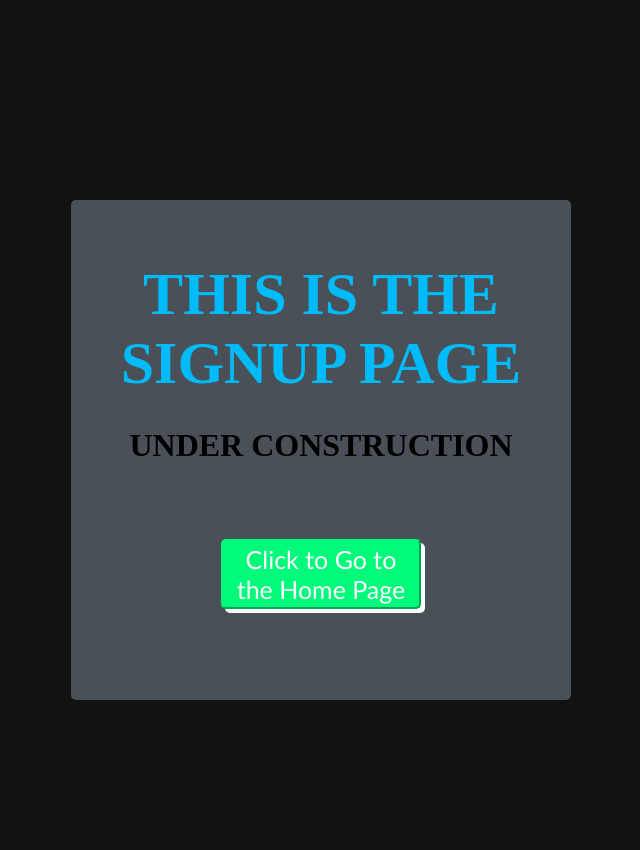
After one commit to MehmetBisen/elite102bankproject, a Flask app: page /signup in a window 1280 px wide. The commit adds this page. Shown: the whole page, without its empty margins (327-967 px from the left). Run offline with Flask 3, Linux system fonts and the light colour scheme; some web fonts are replaced.

Commit message:
Login, Signup, Menu, and Home pages all working

```diff
--- a/main.py
+++ b/main.py
@@ -6,21 +6,27 @@ app = Flask('app')
 def hello_world():
     print(request.headers)
     return render_template(
-        'index.html',
-        user_id=request.headers['X-Replit-User-Id'],
-        user_name=request.headers['X-Replit-User-Name'],
-        user_roles=request.headers['X-Replit-User-Roles'],
-      user_bio=request.headers['X-Replit-User-Bio'],
-      user_profile_image=request.headers['X-Replit-User-Profile-Image'],
-      user_teams=request.headers['X-Replit-User-Teams'],
-      user_url=request.headers['X-Replit-User-Url']
+        'welcome.html'
     )
 
 
-@app.route('/welcomePage')
-def test():
+
+@app.route('/signup')
+def signup():
   return render_template(
-    'welcomePage.html'
+    'signup.html'
+  )
+
+@app.route('/login')
+def login():
+  return render_template(
+    'login.html'
+  )
+
+@app.route('/menu')
+def menu():
+  return render_template(
+    'menu.html'
   )
 
 
--- /dev/null
+++ b/templates/signup.html
@@ -0,0 +1,154 @@
+<!DOCTYPE html>
+<html>
+<head>
+<title>Page Title</title>
+</head>
+  <center>
+    <center>
+      <div class="box">
+        <div class="box-text">
+            <h2>THIS IS THE SIGNUP PAGE</h2>
+        </div>
+        <div>
+          <br>
+          <h1>UNDER CONSTRUCTION</h1>
+          <br>
+          <br>
+          <br>
+          <a href = "https://example102.mehmetbisen.repl.co">
+          <button onclick="QB()">  Click to Go to the Home Page</button>
+        </div>
+    </center>
+      </div>
+  </center>
+
+
+
+
+
+
+<style>
+  html, body {
+  height: 100%;
+  width: 100%;
+  background-color:#121212;
+}
+
+@font-face {
+  font-family: "Font";
+  src: url("https://css.replit.cool/Chess/src/fonts/Poppins-Bold[1].ttf");
+}
+
+h2{
+  font-family:"Font";
+  font-size:60px;
+  color:#00bbf9;
+}
+
+p{
+  font-family:"Font";
+  font-size:22px;
+  color:#00bbf9;
+}
+
+a{
+  font-family:"Font";
+  color:white;
+  font-size:22px;
+  text-decoration:none;
+  cursor:help;
+  text-shadow:2px 2px #00bbf9;
+}
+
+address{
+  font-family:"Font";
+  font-size:18px;
+  text-shadow:2px 2px #00bbf9;
+}
+
+summary{
+  font-family:"Font";
+  font-size:20px;
+  text-shadow:2px 2px #c400fa;
+  transition:0.7s;
+}
+
+details{
+  font-family:"Font";
+  font-size:20px;
+  text-shadow:2px 2px #c400fa;
+}
+
+::placeholder{
+  font-family:"Font";
+  font-size:25px;
+  color:#787878;
+}
+
+button{
+  width:200px;
+  height:70px;
+  font-family:"Trebuchet MS";
+  font-size:25px;
+  box-shadow:4px 4px white;
+  border-color:#00fa79;
+  color:white;
+  background-color:#00fa79;
+  border-radius:5px;
+}
+
+button:hover{
+  font-family:"Trebuchet MS";
+  font-size:25px;
+  background-color:white;
+  box-shadow:4px 4px #00fa79;
+  color:#00fa79;
+  border-radius:5px;
+  border-color:white;
+  transition:0.7s;
+}
+
+button:disabled{
+  font-family:"Trebuchet MS";
+  font-size:25px;
+  background-color:white;
+  box-shadow:4px 4px #00fa79;
+  border-radius:5px;
+  border-color:#121212;
+  cursor:not-allowed;
+  color:white;
+}
+
+.box-position{
+  position:relative;
+}
+
+.box{
+  width:500px;
+  height:500px;
+  background-color:#495057;
+  border-radius:5px;
+  border-color:white;
+  position:relative;
+  top:150px;
+}
+
+.box-text{
+  position:relative;
+  top:60px;
+}
+
+.login-box-button{
+  position:relative;
+  top:20px;
+}
+
+.box-text-auth{
+  position:relative;
+  top:10px;
+}
+</style>
+
+
+</body>
+</html>
```
Also changed, not shown: templates/login.html (added, +158 -0 lines), templates/menu.html (renamed from templates/index.html, +36 -29 lines), templates/welcome.html (added, +173 -0 lines), templates/welcomePage.html (deleted, +0 -12 lines).
